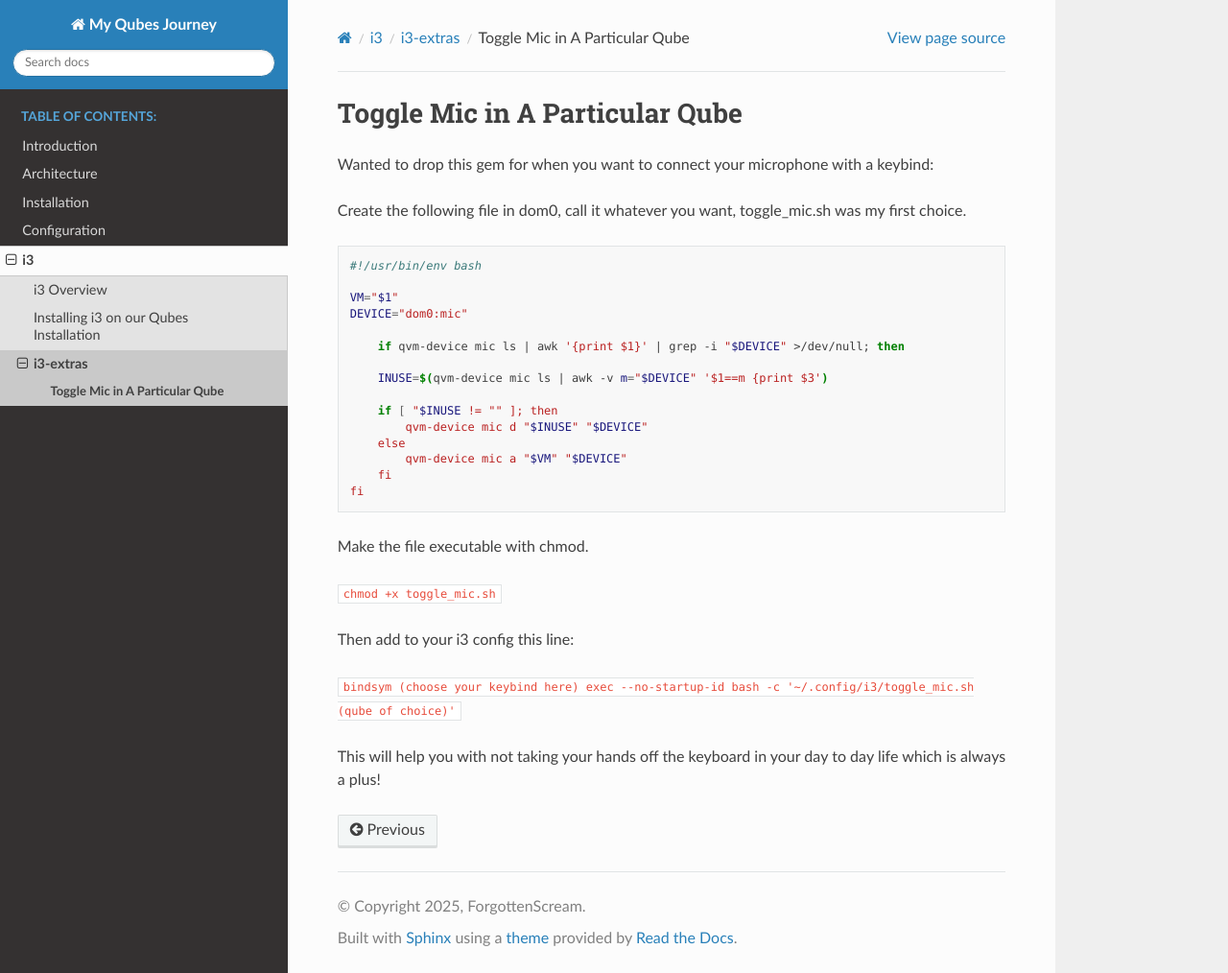
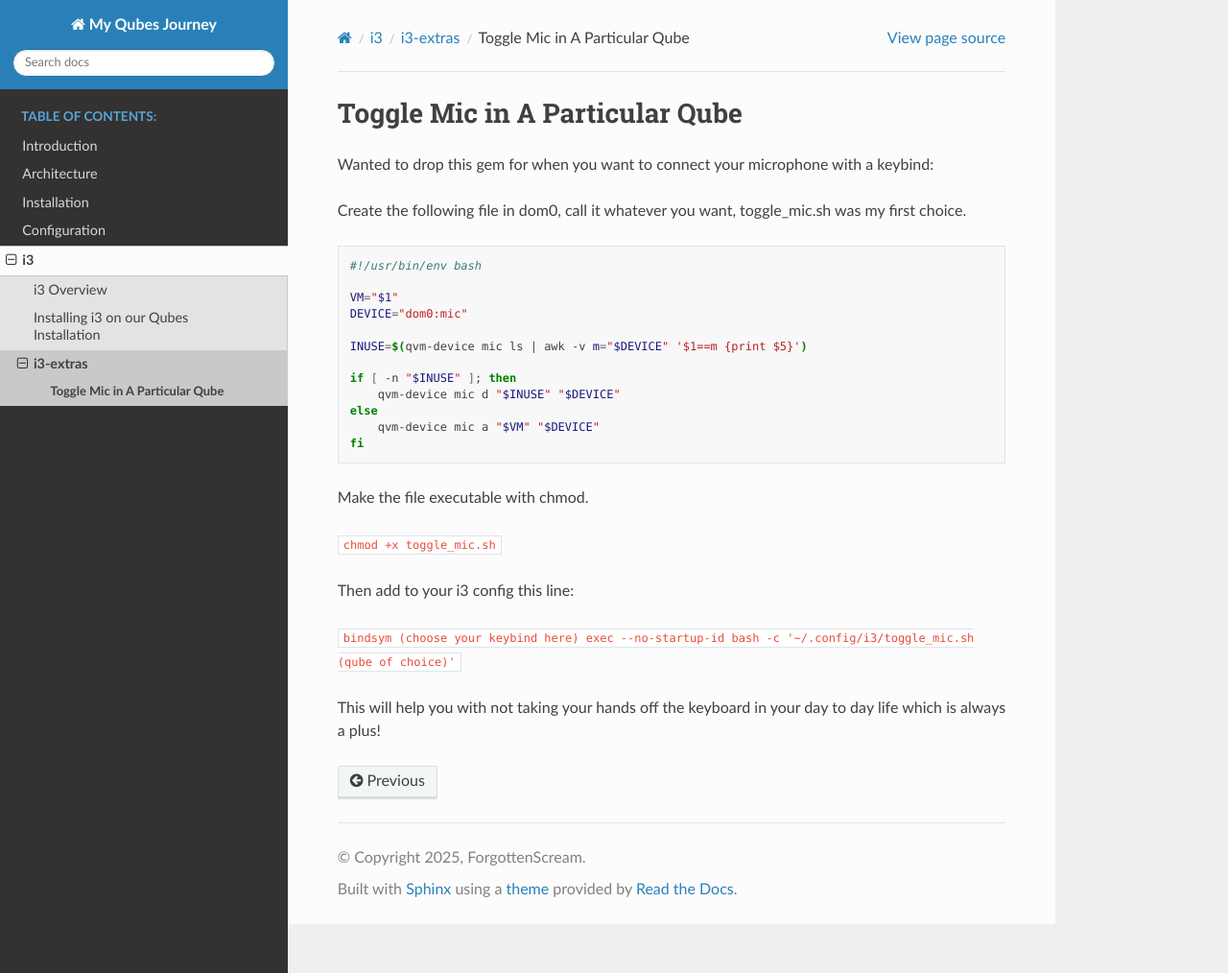
Before and after one commit to ForgottenScream/my-qubes-journey, a Sphinx documentation site: the page built from docs/source/i3/i3-extras/toggle-mic.rst, in a window 1280 px wide and 1014 px high. Shown: the whole window at 96% size. Built offline with Sphinx 7.4.7 and the Read the Docs theme 3.1.0, drawn with Linux system fonts in a browser that asks for light colours.

Commit message:
updated script, minor syntax errors

```diff
--- a/docs/source/i3/i3-extras/toggle-mic.rst
+++ b/docs/source/i3/i3-extras/toggle-mic.rst
@@ -12,15 +12,12 @@ Create the following file in dom0, call it whatever you want, toggle_mic.sh was
     VM="$1"
     DEVICE="dom0:mic"
 
-        if qvm-device mic ls | awk '{print $1}' | grep -i "$DEVICE" >/dev/null; then
+    INUSE=$(qvm-device mic ls | awk -v m="$DEVICE" '$1==m {print $5}')
 
-        INUSE=$(qvm-device mic ls | awk -v m="$DEVICE" '$1==m {print $3')
-
-        if [ "$INUSE != "" ]; then
-            qvm-device mic d "$INUSE" "$DEVICE"
-        else
-            qvm-device mic a "$VM" "$DEVICE"
-        fi
+    if [ -n "$INUSE" ]; then
+        qvm-device mic d "$INUSE" "$DEVICE"
+    else
+        qvm-device mic a "$VM" "$DEVICE"
     fi
 
 
```
